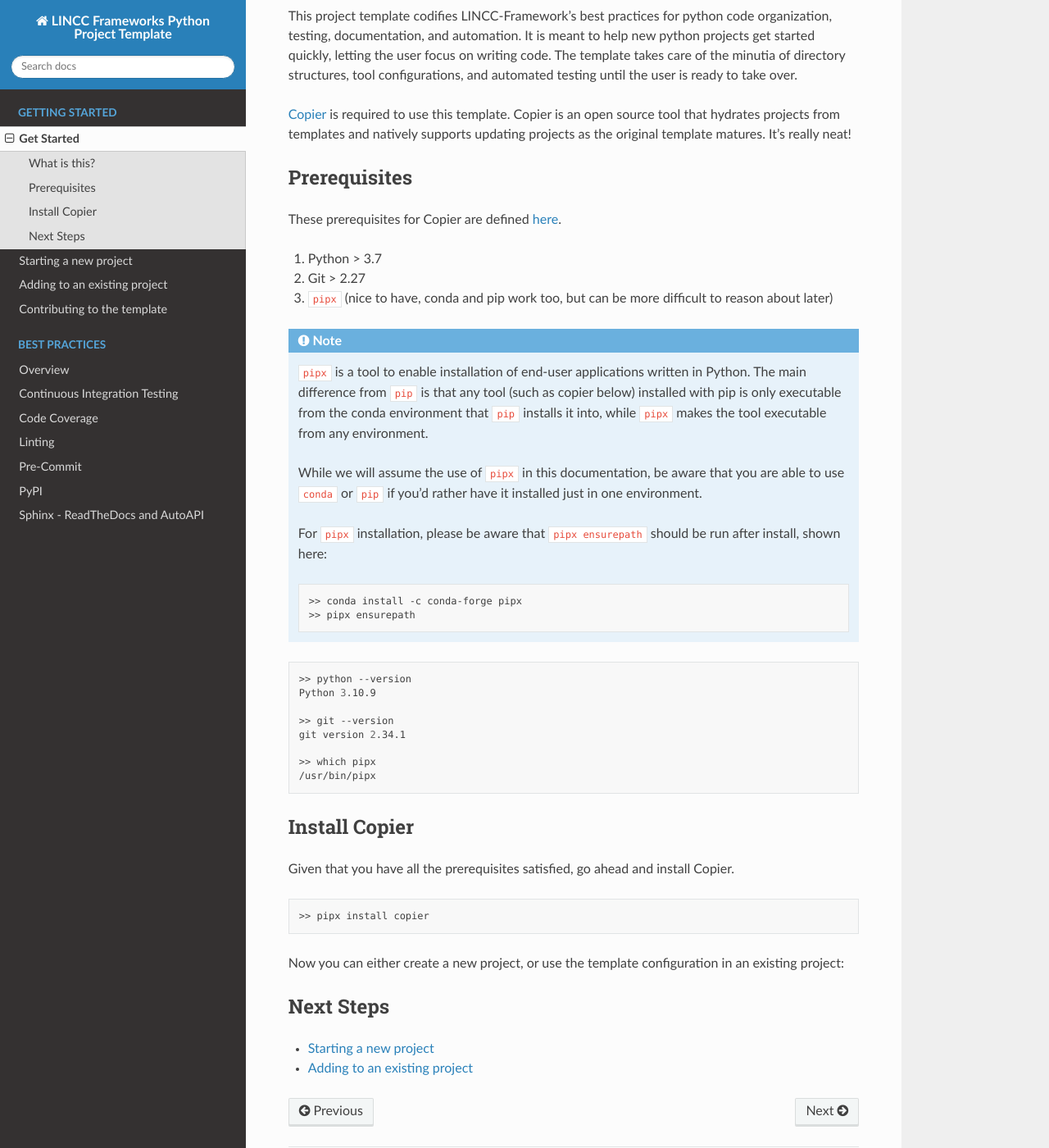
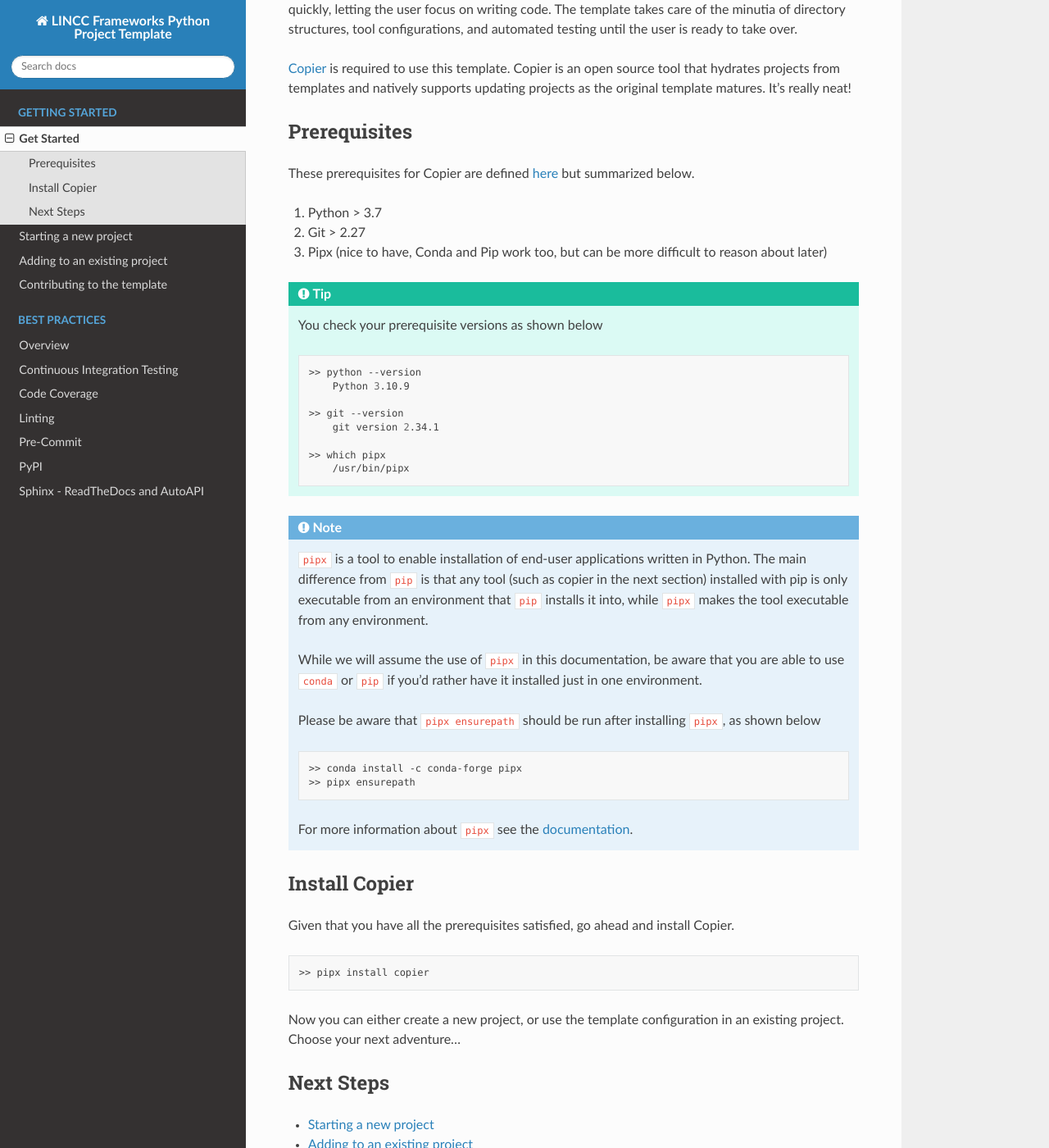
Before and after one commit to lincc-frameworks/python-project-template, a Sphinx documentation site: the page built from docs/source/overview.rst, in a window 1280 px wide and 1400 px high, scrolled down 208 px. Shown: the whole window at 82% size. Built offline with Sphinx 7.4.7 and the Read the Docs theme 2.0.0, drawn with Linux system fonts in a browser that asks for light colours; the version number could not be read and is left out.

```diff
--- a/docs/source/overview.rst
+++ b/docs/source/overview.rst
@@ -1,49 +1,54 @@
 Get Started
 ===============================================================================
 
-What is this?
--------------------------------------------------------------------------------
+This project template codifies LINCC-Framework's best practices for python code organization, testing, documentation, and automation.
+It is meant to help new python projects get started quickly, letting the user focus on writing code.
+The template takes care of the minutia of directory structures, tool configurations, and automated testing until the user is ready to take over.
 
-This project template codifies LINCC-Framework's best practices for python code organization, testing, documentation, and automation. It is meant to help new python projects get started quickly, letting the user focus on writing code. The template takes care of the minutia of directory structures, tool configurations, and automated testing until the user is ready to take over.
-
-`Copier <https://copier.readthedocs.io/en/latest/>`_  is required to use this template. Copier is an open source tool that hydrates projects from templates and natively supports updating projects as the original template matures. It's really neat!
+`Copier <https://copier.readthedocs.io/en/latest/>`_  is required to use this template.
+Copier is an open source tool that hydrates projects from templates and natively supports updating projects as the original template matures.
+It's really neat!
 
 
 Prerequisites
 -------------------------------------------------------------------------------
-These prerequisites for Copier are defined `here <https://copier.readthedocs.io/en/latest/#installation>`_.
+These prerequisites for Copier are defined `here <https://copier.readthedocs.io/en/latest/#installation>`_
+but summarized below.
 
 1. Python > 3.7
 2. Git > 2.27
-3. ``pipx`` (nice to have, conda and pip work too, but can be more difficult to reason about later)
+3. Pipx (nice to have, Conda and Pip work too, but can be more difficult to reason about later)
+
+.. tip::
+    You check your prerequisite versions as shown below
+
+    .. code-block:: bash
+
+        >> python --version
+            Python 3.10.9
+
+        >> git --version
+            git version 2.34.1
+
+        >> which pipx
+            /usr/bin/pipx
 
 .. note::
     ``pipx`` is a tool to enable installation of end-user applications written in Python. The main difference
-    from ``pip`` is that any tool (such as copier below) installed with pip is only executable from the conda
+    from ``pip`` is that any tool (such as copier in the next section) installed with pip is only executable from an
     environment that ``pip`` installs it into, while ``pipx`` makes the tool executable from any environment.
 
     While we will assume the use of ``pipx`` in this documentation, be aware that you are able to use
     ``conda`` or ``pip`` if you'd rather have it installed just in one environment.
 
-    For ``pipx`` installation, please be aware that ``pipx ensurepath`` should be run after install, shown
-    here:
+    Please be aware that ``pipx ensurepath`` should be run after installing ``pipx``, as shown below
 
     .. code-block:: bash
 
         >> conda install -c conda-forge pipx
         >> pipx ensurepath
 
-.. code-block:: bash
-
-   >> python --version
-   Python 3.10.9
-
-   >> git --version
-   git version 2.34.1
-
-   >> which pipx
-   /usr/bin/pipx
-
+    For more information about ``pipx`` see the `documentation <https://pypa.github.io/pipx/>`_.
 
 
 Install Copier
@@ -55,7 +60,8 @@ Given that you have all the prerequisites satisfied, go ahead and install Copier
 
     >> pipx install copier
 
-Now you can either create a new project, or use the template configuration in an existing project:
+Now you can either create a new project, or use the template configuration in an existing project.
+Choose your next adventure...
 
 
 Next Steps
```
Also changed, not shown: README.md (+3 -5 lines), docs/index.rst (+6 -5 lines).
